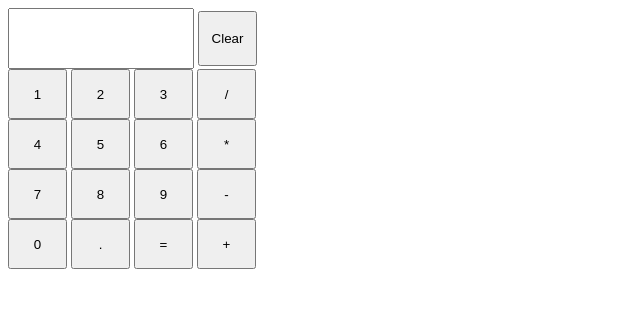
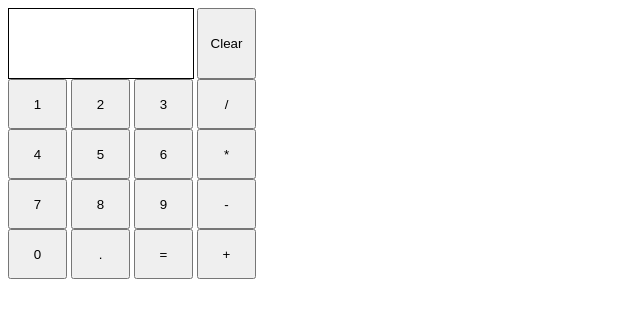
Before and after one commit to jsdev4web/calculator, a plain HTML site: page index.html in a window 1280 px wide. Both pictures are taken after a click on the button "Clear". Shown: the whole page, without its empty margins (0-640 px from the left). Drawn offline with Linux system fonts and the light colour scheme.

Commit message:
save point

```diff
--- a/index.html
+++ b/index.html
@@ -4,15 +4,15 @@
     <meta charset="UTF-8">
     <meta name="viewport" content="width=device-width, initial-scale=1.0">
     <link rel="stylesheet" href="style.css">
-    <script src="scripts.js"></script>
+    <script src="scripts.js" defer></script>
     <title>Calculator</title>
 </head>
 <body>
 
     <div class="main">
         <div class="displayClear">
-            <input type="text" id="num" name="num" />
-            <button class="clear">Clear</button>
+            <div id="display"></div>
+            <button class="clear" value=" ">Clear</button>
         </div>
         <div class="rowHolder">
             <button class="buttons" id="1" value=1 >1</button>
@@ -40,5 +40,6 @@
         </div>
 
     </div>
+
 </body>
 </html>
--- a/scripts.js
+++ b/scripts.js
@@ -39,12 +39,32 @@ function calc(operator, x, y){
 
 console.log(calc("-", 9, 5))
 
+// add numbers and operators
+let buttons = document.querySelectorAll(".buttons")
+console.log(buttons)
 
-let btnClicks = document.querySelectorAll(".buttons")
-console.log(btnClicks)
+let display = document.querySelector("#display")
 
-btnClicks.forEach(function (item) {
-    item.addEventListener('click', function (e) {
-        console.log(e)
+let store = []
+
+buttons.forEach((item) => {
+
+    item.addEventListener('click', (e) => {
+        console.log(e.target.value)
+        let displayText = e.target.value
+
+        display.innerText += displayText
+        store.push(displayText)
+        console.log(store)
     })
 })
+
+let clear = document.querySelector(".clear")
+
+
+clear.addEventListener("click", function(){
+    //console.log(e)
+    let html = "";
+    display.innerText = html
+
+})
--- a/style.css
+++ b/style.css
@@ -1,6 +1,21 @@
 .main {
     display: flex;
     flex-direction: column;
+}
+
+.displayClear {
+    display: flex;
+}
+
+#display {
+    color: black;
+    font-size: xx-large;
+    text-align: center;
+    padding-top: 15px;
+    height: 54px;
+    width: 184px;
+    border: .5px solid black;
+    margin-right: 3px;
 }
 
 #num {
@@ -10,7 +25,7 @@
 
 .clear {
     width: 59px;
-    height: 55px;
+    height: 71px;
 }
 
 .buttons {
```
